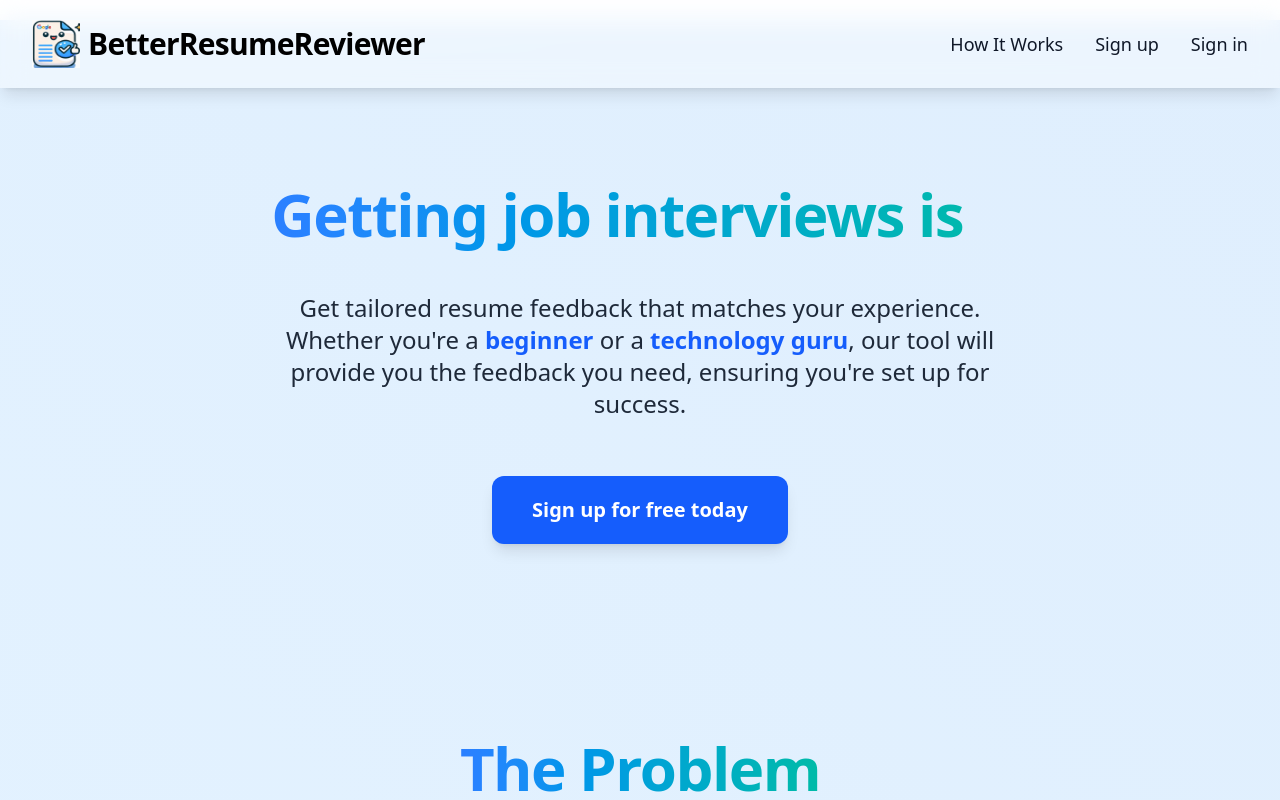
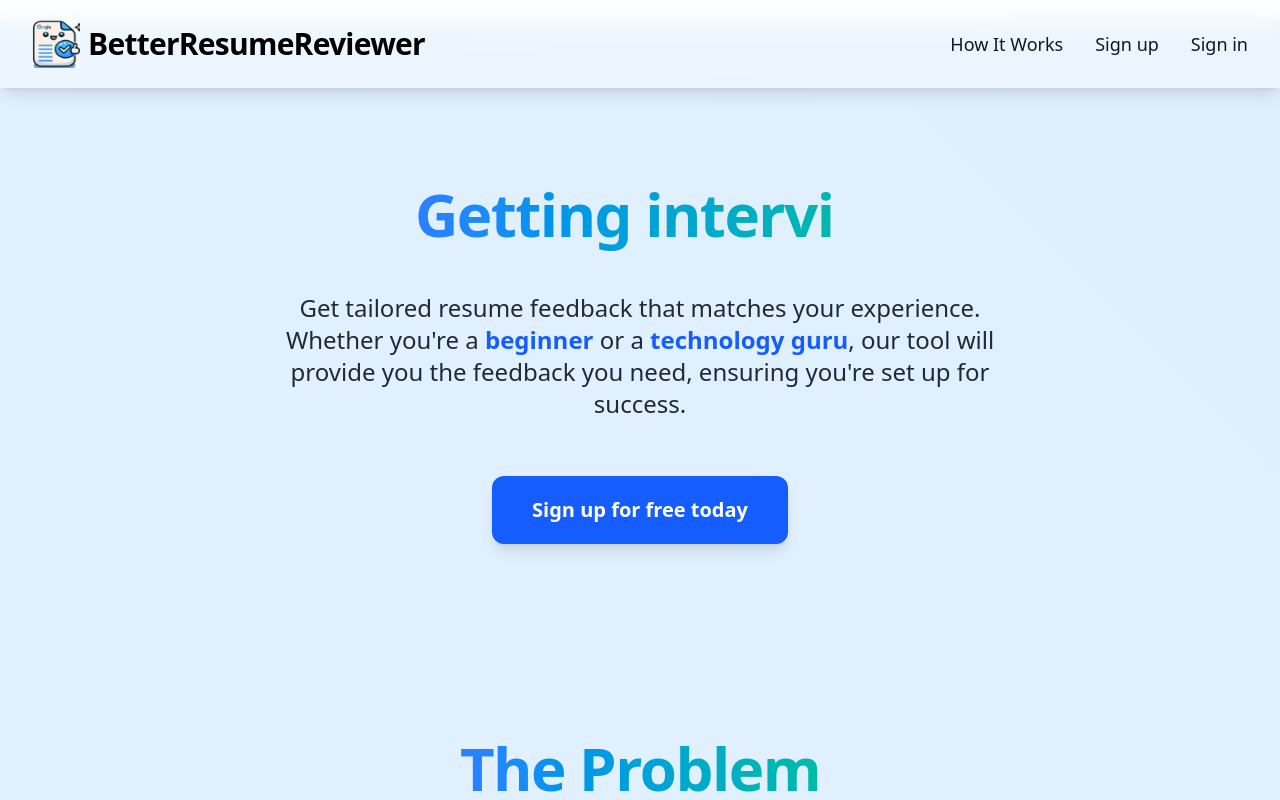
Before and after one commit to johannzhang168/BetterResumeReviewer, a React (Vite) app in the folder frontend/: page / in a window 1280 px wide. Shown: the top 800 px of the page. Built offline with nearby package versions, Linux system fonts and the light colour scheme.

Commit message:
changed the front text

```diff
--- a/frontend/src/components/Hero.tsx
+++ b/frontend/src/components/Hero.tsx
@@ -19,16 +19,16 @@ export function Hero() {
       <span className="bg-gradient-to-r from-blue-500 to-teal-500 bg-clip-text text-transparent">
         <TypeAnimation
           sequence={[
-            "CS job hunting is stressful.", // Type this first
-            500, // Pause for 1 second
-            "Getting job interviews is tough.", // Replace with this
-            1000, // Pause again
-            "We want to make it better.", // Another variation
-            1000, // Pause
+            "CS job hunting sucks.",
+            1000,
+            "Getting interviews is tough.",
+            1000,
+            "We're here to make it easier.",
+            1000,
           ]}
           wrapper="span"
-          speed={50} // Adjust typing speed
-          repeat={Infinity} // Infinite loop
+          speed={50}
+          repeat={Infinity}
         />
       </span>
       {/* to land your next dream job */}
--- a/frontend/src/components/Problem.tsx
+++ b/frontend/src/components/Problem.tsx
@@ -72,11 +72,11 @@ export function Problem() {
         className="mt-12"
       >
         <a
-          href="#how-it-works"
+          href="#solution"
           onClick={(e) => {
             e.preventDefault();
             document
-              .getElementById("how-it-works")
+              .getElementById("solution")
               ?.scrollIntoView({ behavior: "smooth" });
           }}
           className="inline-block bg-blue-600 py-4 px-10 rounded-lg shadow-lg hover:bg-blue-600/90 hover:shadow-blue-600/30 transform hover:scale-105 transition-all duration-300 ease-in-out"
```
